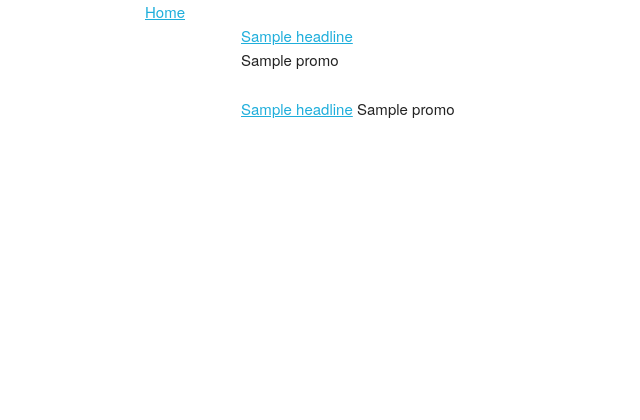
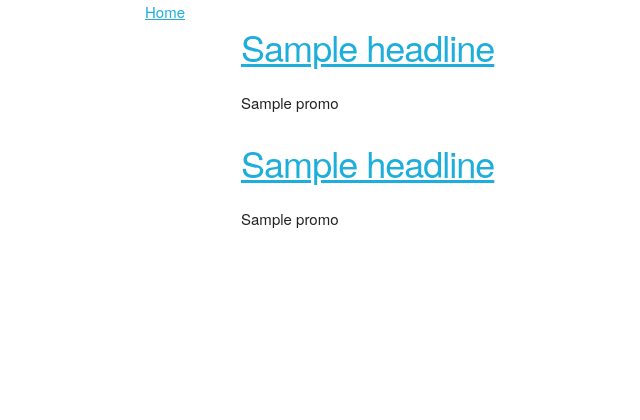
Before and after one commit to wwwidmer/fool-articles, a Django app: template fool_articles/templates/index.html in a window 1280 px wide. Shown: the top 420 px of the page, without its empty margins (15-655 px from the left). Run offline with Django 3.2, Linux system fonts and the light colour scheme; the template is opened without the code that fills it: most values are stand-ins (such as "Sample title", 1, 10 or a date in 2020).

Commit message:
Assortment of html / css updates with no real theme

```diff
--- a/fool_articles/templates/article.html
+++ b/fool_articles/templates/article.html
@@ -25,7 +25,7 @@
         </div>
         <div class="row">
           <label for="comment-text"> Comment </label>
-          <textarea id="comment-text" class="u-full-width" placeholder="Write a comment...">
+          <textarea id="comment-text" class="u-full-width" placeholder="Write a comment..." value="">
           </textarea>
         </div>
         <div class="row">
@@ -54,7 +54,7 @@
 </div>
 {% endif %} {% else %}
 
-<div class="404">
+fzf<div class="404">
   Could not find this article
 </div>
 
--- a/fool_articles/templates/base.html
+++ b/fool_articles/templates/base.html
@@ -2,15 +2,20 @@
 <html lang="en">
   <head>
     {% block title %} {% endblock %}
+    <meta charset="utf-8" />
+    <meta http-equiv="X-UA-Compatible" content="IE=edge" />
+    <meta
+      name="viewport"
+      content="width=device-width, initial-scale=1, shrink-to-fit=no"
+    />
   </head>
 
   <body>
     <div class="container">
       <nav class="row">
-        <div class="five columns">
+        <div class="two columns">
           <a href="/"> Home </a>
         </div>
-        <div class="four columns"></div>
       </nav>
 
       {% block content %} {% endblock %}
@@ -18,9 +23,7 @@
       <footer></footer>
     </div>
   </body>
-  {% load static %}
-  {% block scripts %} {% endblock %}
-
+  {% load static %} {% block scripts %} {% endblock %}
 
   <link
     rel="stylesheet"
--- a/fool_articles/templates/index.html
+++ b/fool_articles/templates/index.html
@@ -1,13 +1,13 @@
-{% extends "base.html" %}
-{% block title %}
-<title> Fool Articles </title>
-{% endblock %}
-{% block content %}
+{% extends "base.html" %} {% block title %}
+<title>Fool Articles</title>
+{% endblock %} {% block content %}
 <div class="container">
   <div class="row" id="main-article">
+    <h3>
       <a href="{% url 'article-detail' uuid=headline_article.uuid %}">
         {{ headline_article.headline }}
       </a>
+    </h3>
     <p>
       {{ headline_article.promo }}
     </p>
@@ -16,9 +16,11 @@
   <div class="row">
     {% for article in articles %}
     <div class="six columns">
+      <h3>
         <a href="{% url 'article-detail' uuid=article.uuid %}">
           {{ article.headline }}</a
         >
+      </h3>
       {{ article.promo }}
     </div>
 
```
Also changed, not shown: fool_articles/static/article_api.js (+9 -6 lines). Lines whose indentation alone changed are shown as unchanged.
